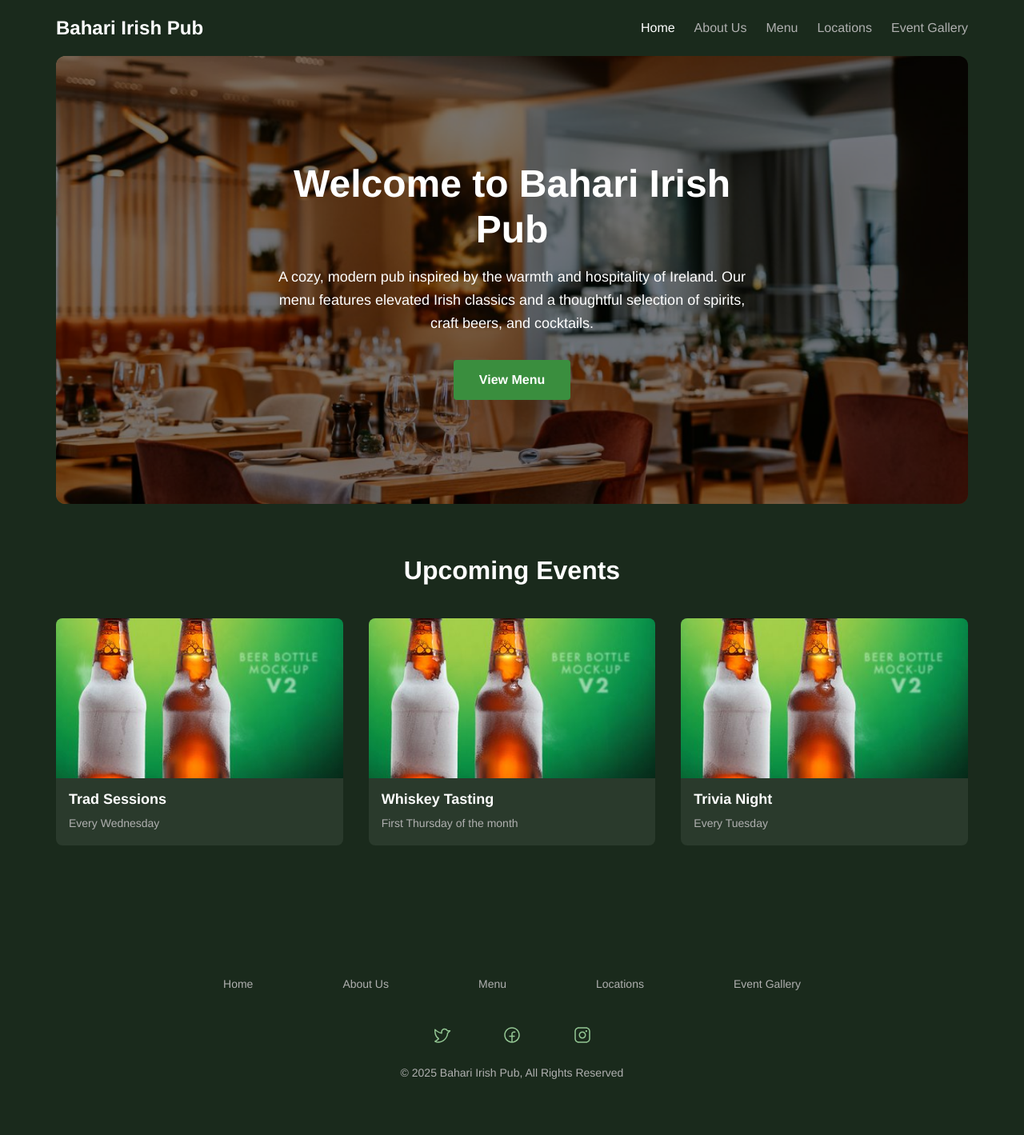
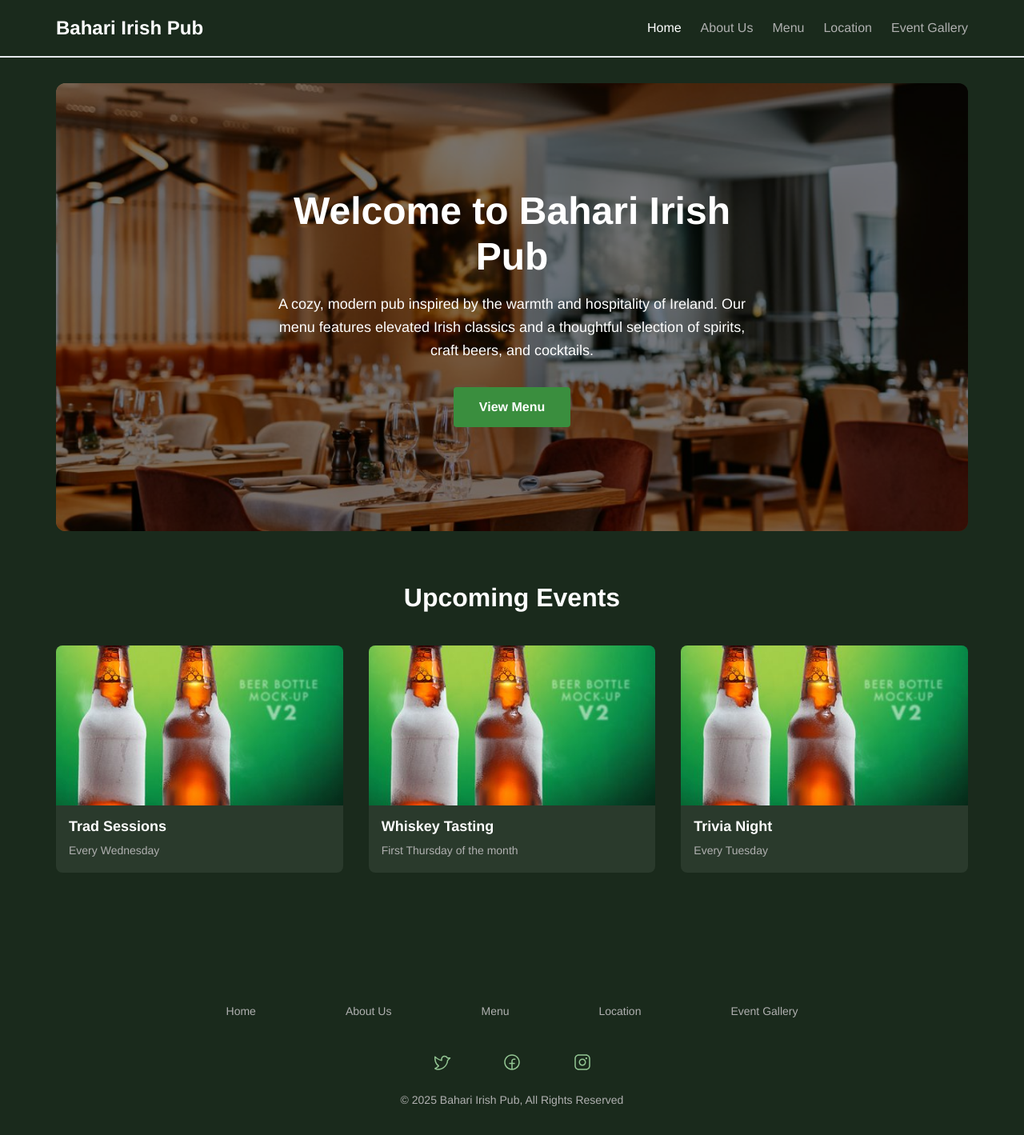
Before and after one commit to danieldwipaska/bahari-web, a Django app: page / in a window 1280 px wide. Shown: the whole page at 80% size. Before the commit the page ends 1349 px from the top, so only its background shows below. Run offline with Django 5.2, Linux system fonts and the light colour scheme; style sheets or scripts are compiled from the project's sources; some libraries are stand-ins or nearby versions.

Commit message:
Location page

```diff
--- a/bahari_web/settings.py
+++ b/bahari_web/settings.py
@@ -211,6 +211,9 @@ STANDARD_POST_PROCESSORS = [{'PATH': 'thumbnails.post_processors.optimize',
                              'png_command': 'optipng -force -o3 %(filename)s',
                              'jpg_command': JPEGTRAN_COMMAND}]
 
+# Google Maps API
+GOOGLE_MAPS_API_KEY = ''
+
 try:
     from .local_settings import *  # noqa
 except ImportError:
--- a/bahari_web/website/urls.py
+++ b/bahari_web/website/urls.py
@@ -1,6 +1,6 @@
 from django.urls import path
 
-from .views import about_us, index, menu
+from .views import about_us, index, location, menu
 
 app_name = 'website'
 
@@ -8,4 +8,5 @@ urlpatterns = [
     path('', index, name='index'),
     path('about-us', about_us, name='about_us'),
     path('menu', menu, name='menu' ),
+    path('location', location, name='location' ),
 ]
--- a/bahari_web/website/views.py
+++ b/bahari_web/website/views.py
@@ -27,3 +27,12 @@ def menu(request: HttpRequest) -> HttpResponse:
     }
 
     return render(request, "menu.html", context)
+
+
+def location(request: HttpRequest) -> HttpResponse:
+    context = {
+        "title": "Location - Bahari Irish Pub",
+        "current_tab": "location",
+    }
+
+    return render(request, "location.html", context)
--- a/static_files/css/base/_variables.scss
+++ b/static_files/css/base/_variables.scss
@@ -6,6 +6,7 @@ $text-light-green: #9EBD9E;
 $text-muted: #B0B0B0;
 $text-dark: #333333;
 $card-bg: #2A3A2C;
+$white-line: #E5E8EB;
 
 // Fonts
 $font-primary: 'Helvetica Neue', Helvetica, Arial, sans-serif;
--- a/static_files/css/components/_header.scss
+++ b/static_files/css/components/_header.scss
@@ -2,6 +2,8 @@
 
 .header {
     padding: v.$base-spacing * 2 0; // 16px top/bottom padding
+    border-bottom: 2px solid v.$white-line;
+    margin-bottom: v.$base-spacing * 4;
 
     &__container {
         display: flex;
--- /dev/null
+++ b/static_files/css/pages/_location.scss
@@ -0,0 +1,54 @@
+@use '../base/variables' as v;
+
+.location {
+    &__container {
+        max-width: calc(100% - 4 * v.$base-spacing);
+        display: grid;
+        grid-template-columns: 1fr;
+        margin: 0 auto;
+        gap: v.$base-spacing * 3;
+
+        @media (min-width: v.$breakpoint-md) {
+            max-width: 1140px;
+            margin: v.$base-spacing * 2 auto; // 32px auto
+            grid-template-columns: 2fr 1fr;
+            gap: 0;
+        }
+    }
+
+    &__map {
+        border-radius: 12px;
+        overflow: hidden;
+        min-height: 470px;
+        order: 2;
+
+        @media (min-width: v.$breakpoint-md) {
+            order: 1;
+        }
+    }
+
+    &__address {
+        padding: 0;
+        display: flex;
+        flex-direction: column;
+        gap: v.$base-spacing * 2;
+        order: 1;
+
+        &-title {
+            font-size: 22px;
+            font-weight: 700;
+        }
+
+        &-text {
+            font-size: 16px;
+            line-height: 1.2;
+        }
+
+        @media (min-width: v.$breakpoint-md) {
+            padding: v.$base-spacing * 3;
+            order: 2;
+        }
+    }
+
+
+}
--- a/static_files/css/style.scss
+++ b/static_files/css/style.scss
@@ -13,5 +13,6 @@
 @use 'pages/home';
 @use 'pages/about-us';
 @use 'pages/menu';
+@use 'pages/location';
 
 // 4. Vendor styles (jika ada library eksternal)
--- a/templates/base.html
+++ b/templates/base.html
@@ -23,7 +23,7 @@
                     <li><a href="{% url 'website:index' %}" class="header__nav-link {% if current_tab == 'home' %}active{% endif %}">Home</a></li>
                     <li><a href="{% url "website:about_us" %}" class="header__nav-link {% if current_tab == 'about_us' %}active{% endif %}">About Us</a></li>
                     <li><a href="{% url "website:menu" %}" class="header__nav-link {% if current_tab == 'menu' %}active{% endif %}">Menu</a></li>
-                    <li><a href="#" class="header__nav-link {% if current_tab == 'locations' %}active{% endif %}">Locations</a></li>
+                    <li><a href="{% url "website:location" %}" class="header__nav-link {% if current_tab == 'location' %}active{% endif %}">Location</a></li>
                     <li><a href="#" class="header__nav-link {% if current_tab == 'event_gallery' %}active{% endif %}">Event Gallery</a></li>
                 </ul>
             </nav>
@@ -34,8 +34,8 @@
                 <ul class="header__sidebar-list">
                     <li><a href="{% url 'website:index' %}" class="header__nav-link {% if current_tab == 'home' %}active{% endif %}">Home</a></li>
                     <li><a href="{% url "website:about_us" %}" class="header__nav-link {% if current_tab == 'about_us' %}active{% endif %}">About Us</a></li>
-                    <li><a href="#" class="header__nav-link {% if current_tab == 'menu' %}active{% endif %}">Menu</a></li>
-                    <li><a href="#" class="header__nav-link {% if current_tab == 'locations' %}active{% endif %}">Locations</a></li>
+                    <li><a href="{% url "website:menu" %}" class="header__nav-link {% if current_tab == 'menu' %}active{% endif %}">Menu</a></li>
+                    <li><a href="{% url "website:location" %}" class="header__nav-link {% if current_tab == 'location' %}active{% endif %}">Location</a></li>
                     <li><a href="#" class="header__nav-link {% if current_tab == 'event_gallery' %}active{% endif %}">Event Gallery</a></li>
                 </ul>
             </nav>
@@ -55,7 +55,7 @@
                     <li><a href="{% url 'website:index' %}" class="footer__nav-link">Home</a></li>
                     <li><a href="{% url "website:about_us" %}" class="footer__nav-link">About Us</a></li>
                     <li><a href="{% url "website:menu" %}" class="footer__nav-link">Menu</a></li>
-                    <li><a href="#" class="footer__nav-link">Locations</a></li>
+                    <li><a href="{% url "website:location" %}" class="footer__nav-link">Location</a></li>
                     <li><a href="#" class="footer__nav-link">Event Gallery</a></li>
                 </ul>
             </nav>
```
Also changed, not shown: templates/location.html (added, +19 -0 lines).
